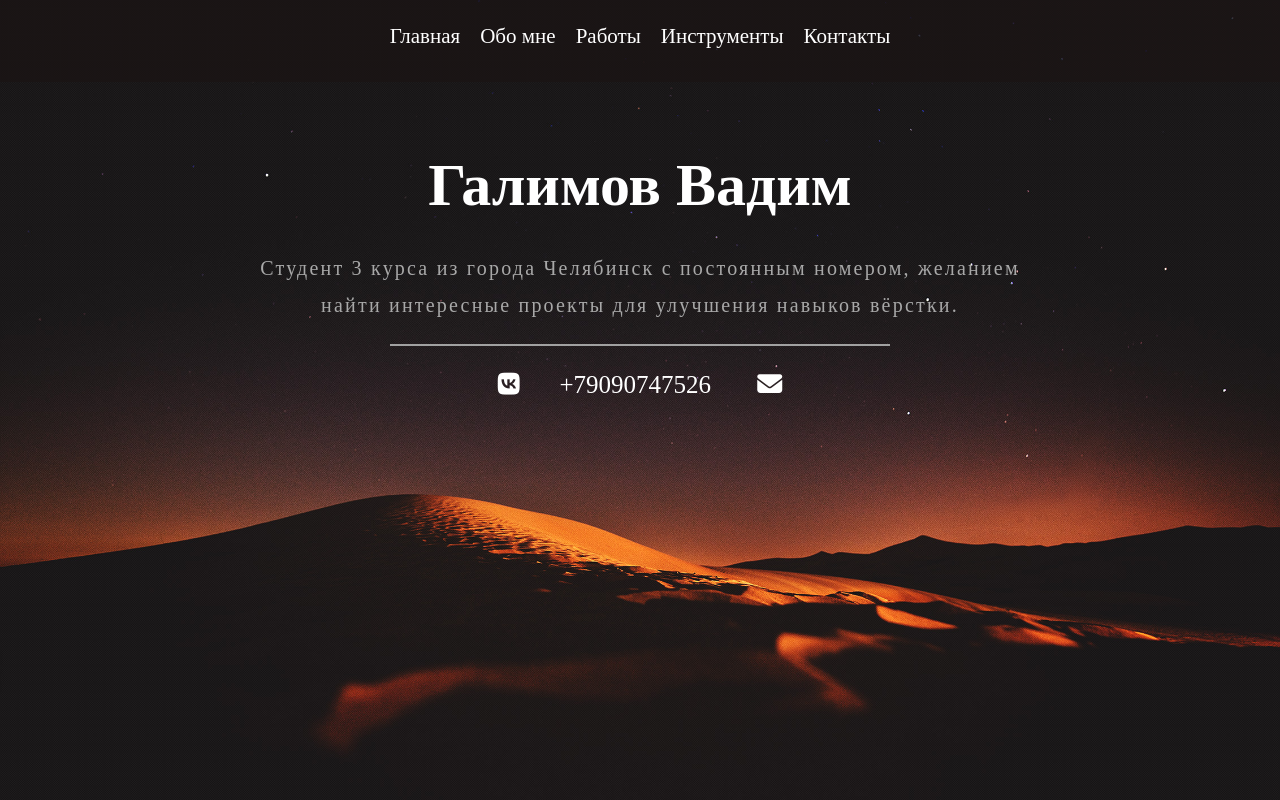
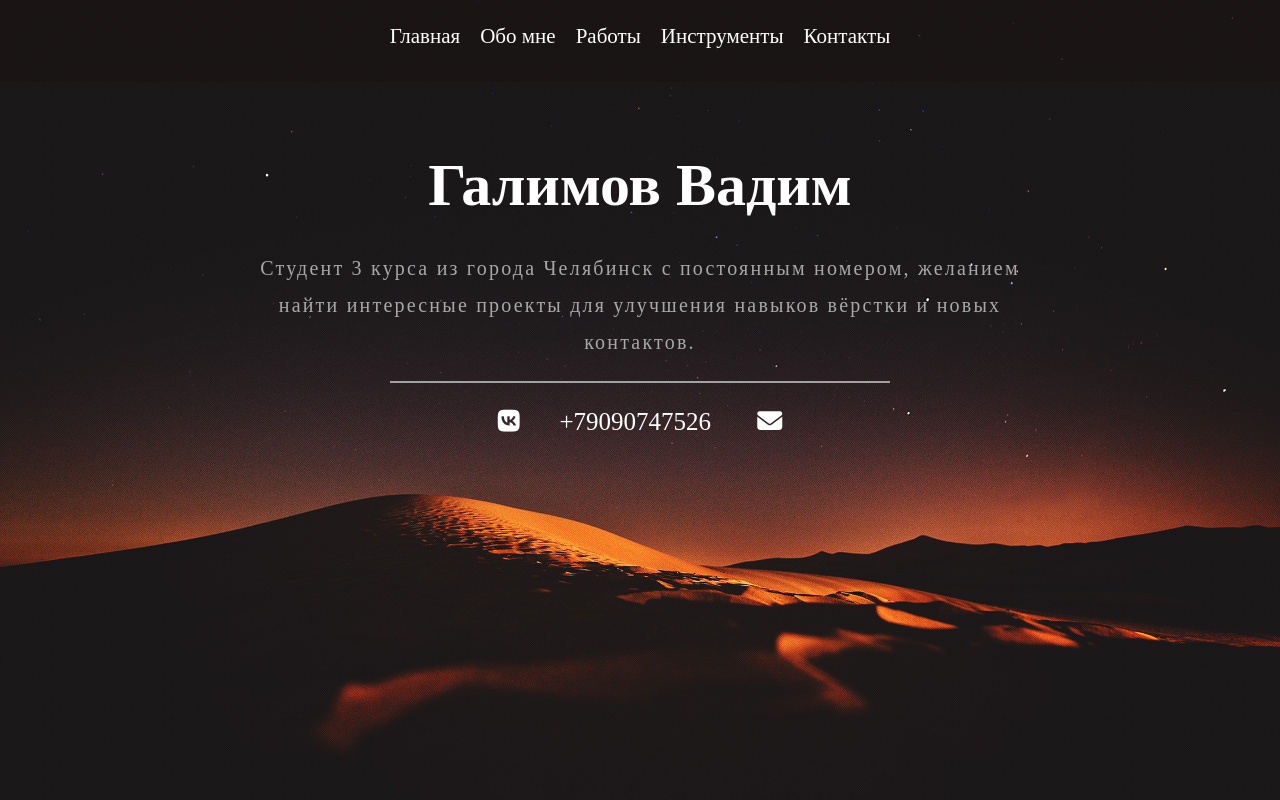
Before and after one commit to JustNova-git/portfolio, a plain HTML site: page index.html in a window 1280 px wide. Shown: the top 800 px of the page. Drawn offline with Linux system fonts and the light colour scheme.

Commit message:
update about me

```diff
--- a/index.html
+++ b/index.html
@@ -24,7 +24,7 @@
       <div class="header__content">
         <h1 class="header__title">Галимов Вадим </h1>
         <p class="header__text">Студент 3 курса из города Челябинск с постоянным номером, желанием найти интересные
-          проекты для улучшения навыков вёрстки.</p>
+          проекты для улучшения навыков вёрстки и новых контактов.</p>
         <hr color="#A1A1A1" />
         <div class="header__contact header__contact_a"> <a href="https://vk.com/black_2016_white" target="_blank"><i
               class="fa fa-vk"></i></a><a href="tel:+79090747526">+79090747526 </a><a
```
